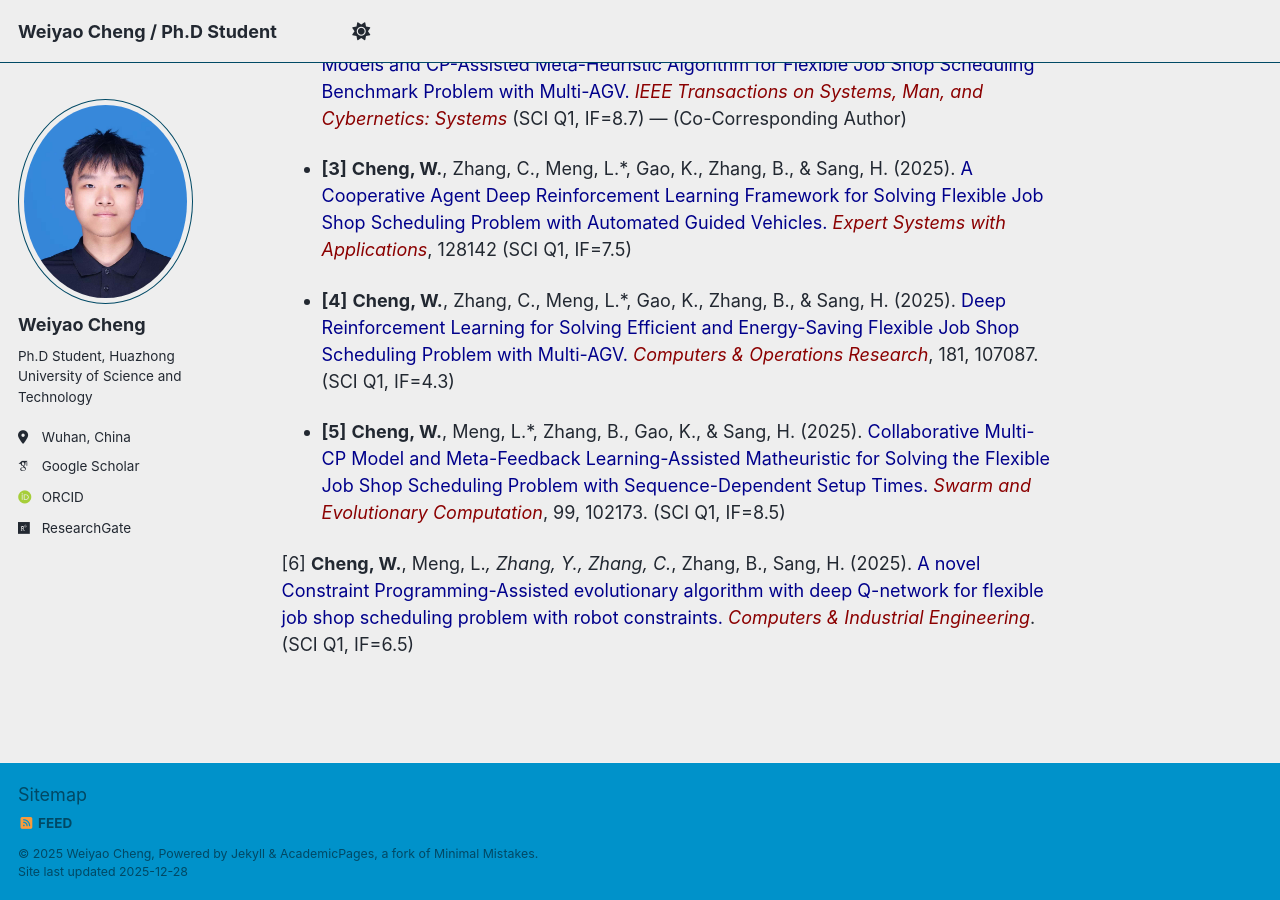
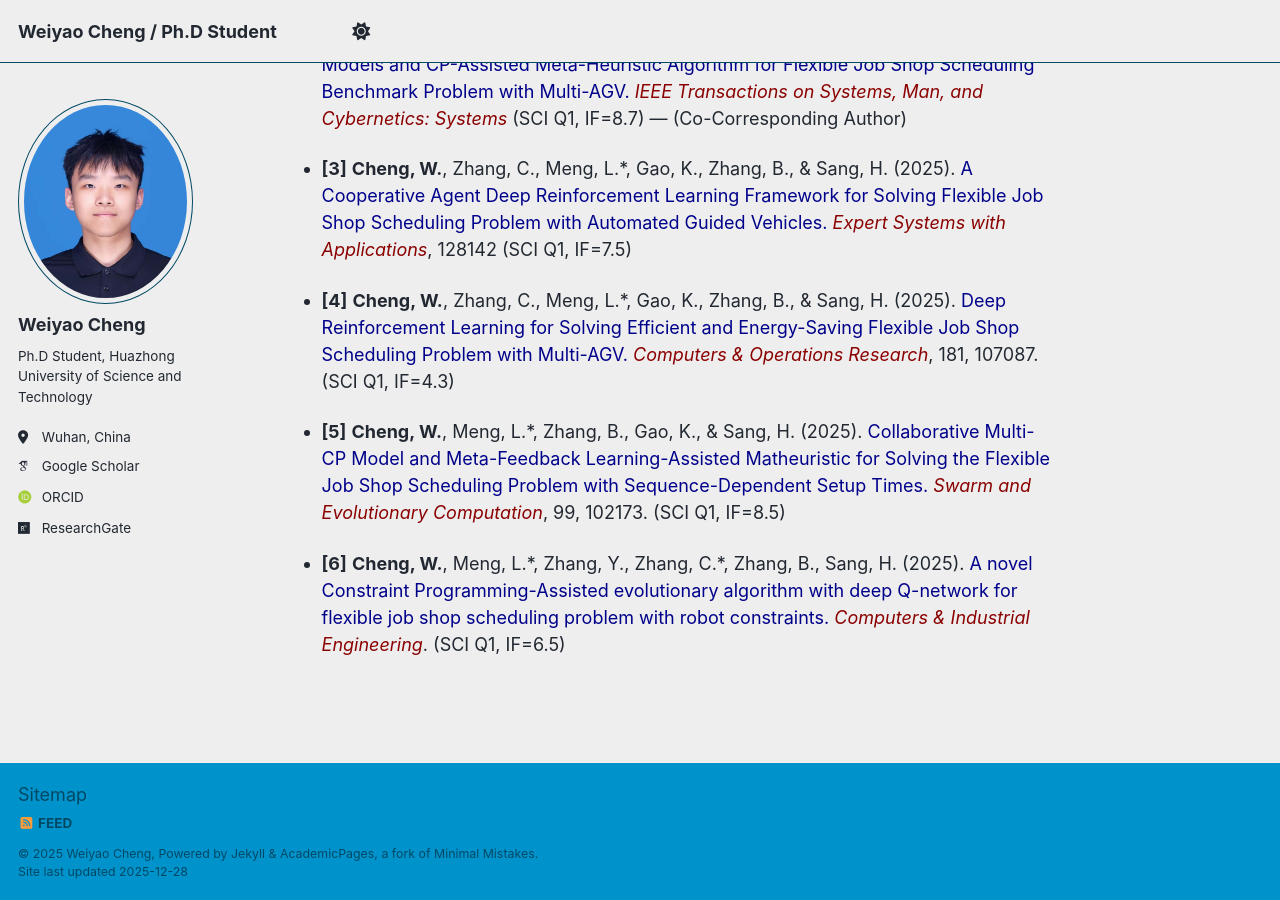
Before and after one commit to cwylcu080903/cwylcu080903.github.io, a Jekyll site: the page built from _pages/about.md, in a window 1280 px wide and 900 px high, scrolled down 746 px. Built offline with Jekyll 4.4.1, drawn with Linux system fonts in a browser that asks for light colours; some web fonts are replaced; a script bundle is joined from its source files by our own code; library files that are not in the unit come from our copies.

Commit message:
Update about.md

```diff
--- a/_pages/about.md
+++ b/_pages/about.md
@@ -27,4 +27,4 @@ Journal Publications
 
 - **[5]** **Cheng, W.**, Meng, L.*, Zhang, B., Gao, K., & Sang, H. (2025). <span style="color: #00008B;">Collaborative Multi-CP Model and Meta-Feedback Learning-Assisted Matheuristic for Solving the Flexible Job Shop Scheduling Problem with Sequence-Dependent Setup Times.</span> <i style="color: #8B0000;">Swarm and Evolutionary Computation</i>, 99, 102173. (SCI Q1, IF=8.5)
 
-[6] <b>Cheng, W.</b>, Meng, L.*, Zhang, Y., Zhang, C.*, Zhang, B., Sang, H. (2025). <span style="color: #00008B;">A novel Constraint Programming-Assisted evolutionary algorithm with deep Q-network for flexible job shop scheduling problem with robot constraints.</span> <i style="color: #8B0000;">Computers & Industrial Engineering</i>. (SCI Q1, IF=6.5)
+- **[6]** **Cheng, W.**, Meng, L.\*, Zhang, Y., Zhang, C.\*, Zhang, B., Sang, H. (2025). <span style="color: #00008B;">A novel Constraint Programming-Assisted evolutionary algorithm with deep Q-network for flexible job shop scheduling problem with robot constraints.</span> <i style="color: #8B0000;">Computers & Industrial Engineering</i>. (SCI Q1, IF=6.5)
```
